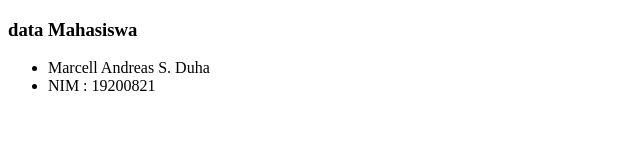
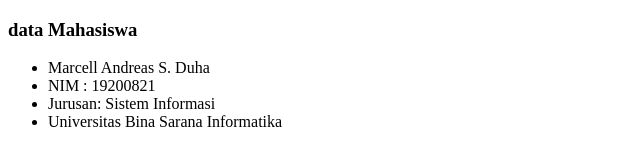
Before and after one commit to marcellandreas/Latihanbranch, a plain HTML site: page index.html in a window 1280 px wide. Shown: the whole page, without its empty margins (0-640 px from the left). Drawn offline with Linux system fonts and the light colour scheme.

Commit message:
menambah jurusan & kampus

```diff
--- a/index.html
+++ b/index.html
@@ -11,6 +11,8 @@
    <ul>
       <li>Marcell Andreas S. Duha</li>
       <li>NIM : 19200821</li>
+      <li>Jurusan: Sistem Informasi </li>
+      <li>Universitas Bina Sarana Informatika</li>
    </ul>
 </body>
 </html>
```
